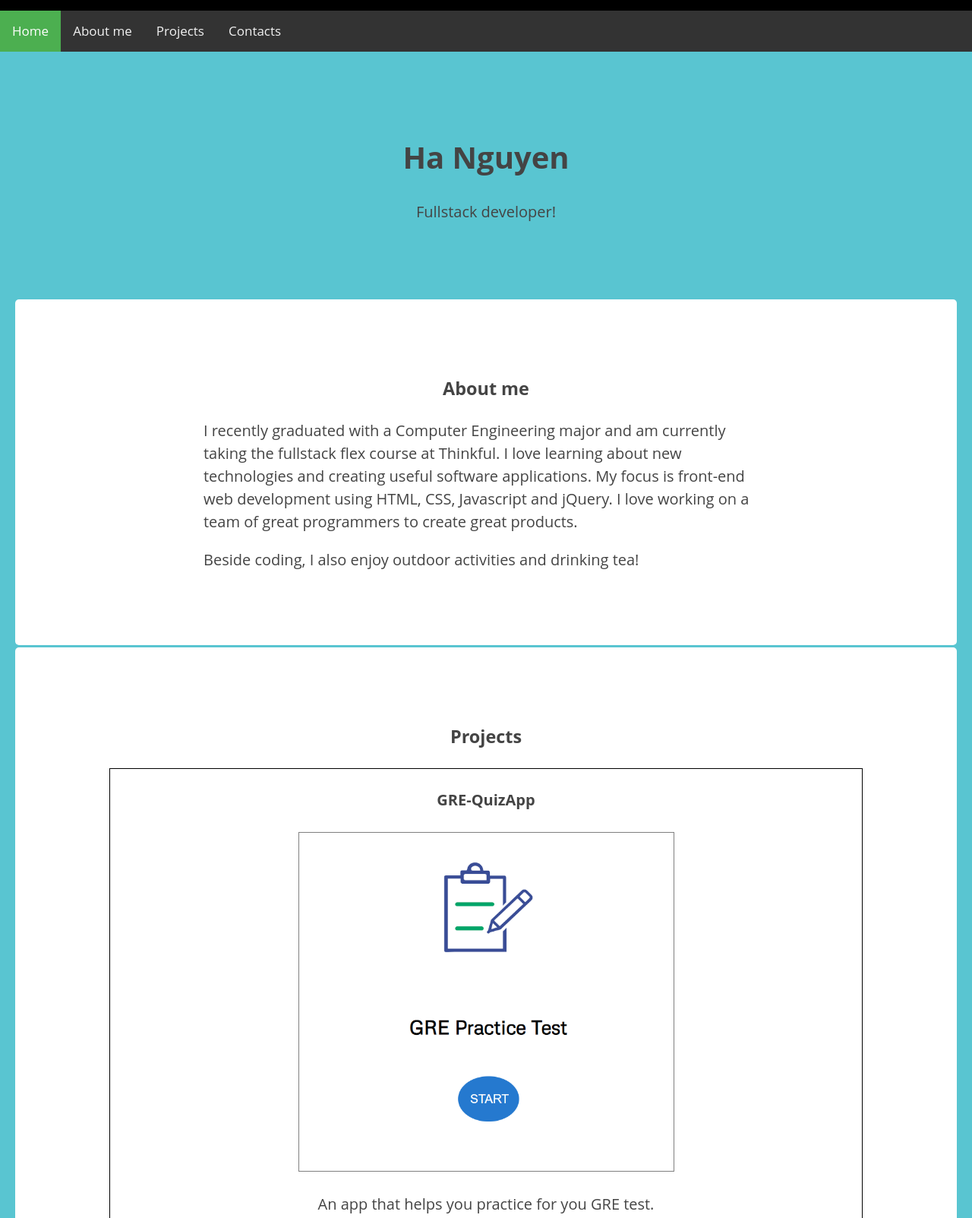
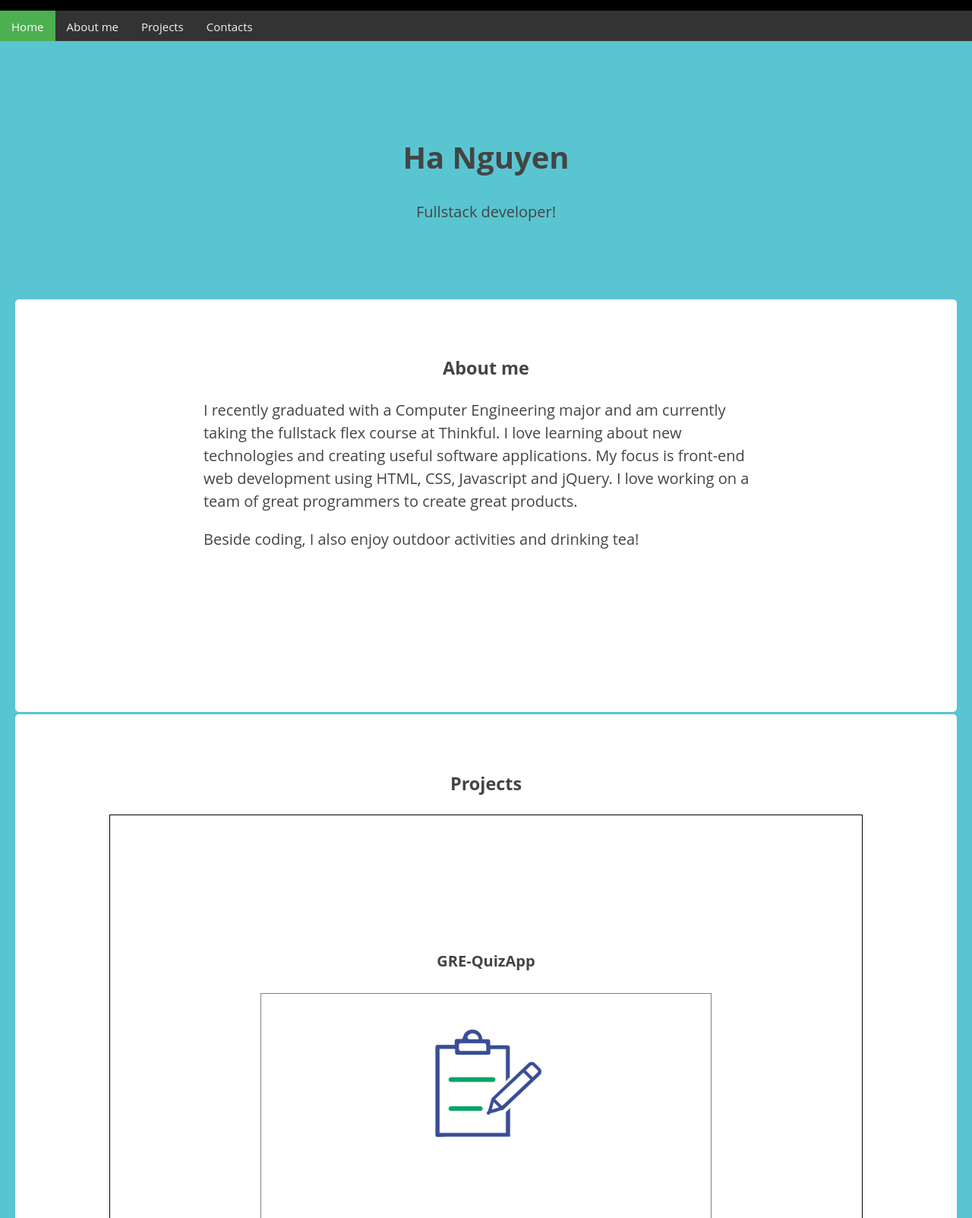
Before and after one commit to HaNguyen0096/portfolio, a plain HTML site: page index.html in a window 1280 px wide. Shown: the top 1603 px of the page at 76% size. Drawn offline with nearby package versions, Linux system fonts and the light colour scheme.

Commit message:
finalizing portfolio

```diff
--- a/index.js
+++ b/index.js
@@ -2,7 +2,7 @@
 
 function scrollTop(){
   $(".jumper").on("click", function( e ) {
-
+    $(".topnav a:not(:first-child)").css("display", "none");
     e.preventDefault();
 
     $("body, html").animate({
@@ -20,8 +20,3 @@ function myFunction() {
       x.className = "topnav";
     }
 }
-
-function st(){
-    scrollTop();
-    $(".topnav a:not(:first-child)").css("display", "none");
-}
--- a/main.css
+++ b/main.css
@@ -14,6 +14,7 @@
     text-align: center;
     line-height: 1.5;
     background-color: #59C5D1;
+
   }
 
   li {
@@ -77,20 +78,22 @@
     margin: 0px 20px 3px 20px;
     border-radius: 5px;
     min-height: 200px;
-    padding: 6% 0;
+    padding: 15% 0;
     background-color:white;
   }
 
   .projects{
     border: 1px solid black;
     width: 80%;
+    padding-top: 150px;
     margin-left: auto;
     margin-right: auto;
   }
 
   .projectImg{
-    width: 50%;
+    width: 60%;
     border: 1px solid grey;
+    padding-top: 0px;
   }
 
   header {
@@ -100,8 +103,16 @@
     margin-bottom: 100px;
   }
 
+  #aboutMe {
+    padding-top: 150px;
+  }
+
+  #contact {
+    padding-top: 150px;
+  }
+
   #aboutMe p{
-    width: 60%;
+    width: 90%;
     text-align: left;
     margin-left: auto;
     margin-right: auto;
@@ -125,9 +136,10 @@
     display: block;
     color: #f2f2f2;
     text-align: center;
-    padding: 14px 16px;
+    padding: 10px 15px;
+    height: 40px;
     text-decoration: none;
-    font-size: 17px;
+    font-size: 15px;
   }
 
   /* Change the color of links on hover */
@@ -183,4 +195,18 @@
       margin-top: -30px;
       margin-right: 40px;
     }
+    #aboutMe p{
+      width: 60%;
+    }
+    #aboutMe {
+      padding-top: 50px;
+    }
+
+    #contact {
+      padding-top: 50px;
+    }
+
+    #projects {
+      padding-top: 50px;
+    }
   }
```
